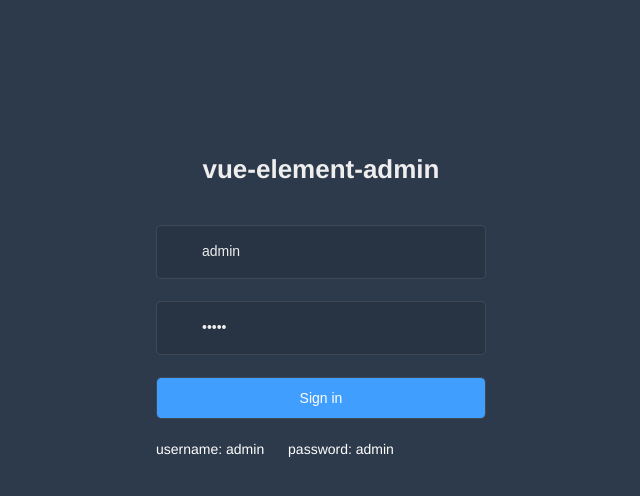
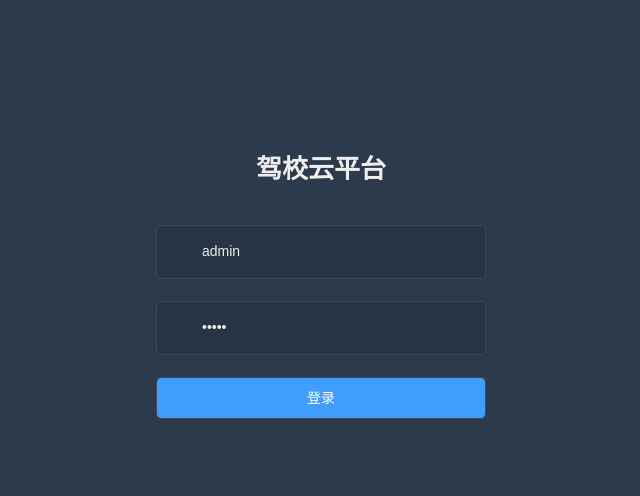
Before and after one commit to 15686746535/elk-cloud-ui, a Vue app: page /#/login in a window 1280 px wide. Shown: the top 496 px of the page, without its empty margins (319-959 px from the left). Built offline with nearby package versions, Linux system fonts and the light colour scheme.

Commit message:
初始化

```diff
--- a/index.html
+++ b/index.html
@@ -3,7 +3,7 @@
   <head>
     <meta charset="utf-8">
     <meta name="viewport" content="width=device-width,initial-scale=1.0">
-    <title>vue-admin-template</title>
+    <title>驾校云平台</title>
   </head>
   <body>
     <div id="app"></div>
--- a/src/views/login/index.vue
+++ b/src/views/login/index.vue
@@ -2,7 +2,7 @@
   <div class="login-container">
     <el-form autoComplete="on" :model="loginForm" :rules="loginRules" ref="loginForm" label-position="left" label-width="0px"
       class="card-box login-form">
-      <h3 class="title">vue-element-admin</h3>
+      <h3 class="title">驾校云平台</h3>
       <el-form-item prop="username">
         <span class="svg-container svg-container_login">
           <svg-icon icon-class="user" />
@@ -19,13 +19,9 @@
       </el-form-item>
       <el-form-item>
         <el-button type="primary" style="width:100%;" :loading="loading" @click.native.prevent="handleLogin">
-          Sign in
+          登录
         </el-button>
       </el-form-item>
-      <div class="tips">
-        <span style="margin-right:20px;">username: admin</span>
-        </span> password: admin</span>
-      </div>
     </el-form>
   </div>
 </template>
@@ -119,11 +115,6 @@
       height: 47px;
       width: 85%;
     }
-    .tips {
-      font-size: 14px;
-      color: #fff;
-      margin-bottom: 10px;
-    }
     .svg-container {
       padding: 6px 5px 6px 15px;
       color: $dark_gray;
```
Also changed, not shown: 4 other files (tests, documents, lock files or other folders).
